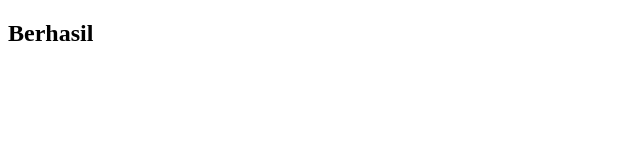
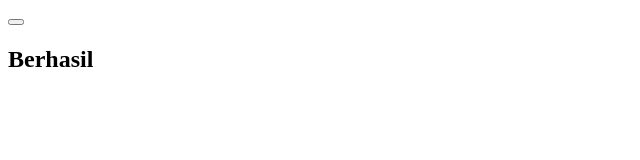
Before and after one commit to Okta1Vian/nyobain-git, a plain HTML site: page index.html in a window 1280 px wide. Shown: the whole page, without its empty margins (0-640 px from the left). Drawn offline with Linux system fonts and the light colour scheme.

Commit message:
sudah di save dari vscode

```diff
--- a/index.html
+++ b/index.html
@@ -5,6 +5,12 @@
     <meta http-equiv="X-UA-Compatible" content="IE=edge" />
     <meta name="viewport" content="width=device-width, initial-scale=1.0" />
     <title>pengalaman pertama pakai git</title>
+    <button onclick="showAlert()"></button>
+    <script>
+      function showAlert() {
+        alert("Hallo github");
+      }
+    </script>
   </head>
   <body>
     <h2>Berhasil</h2>
```
